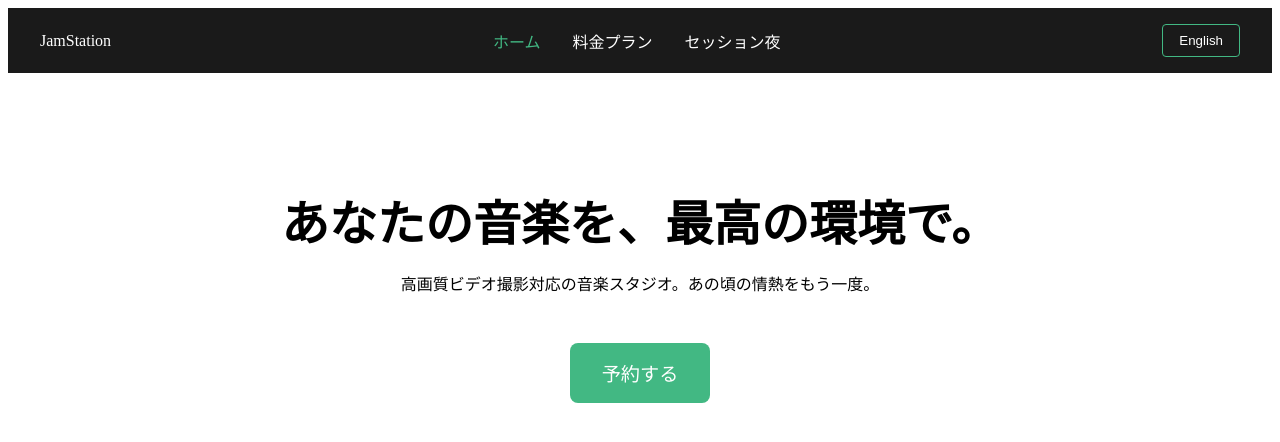
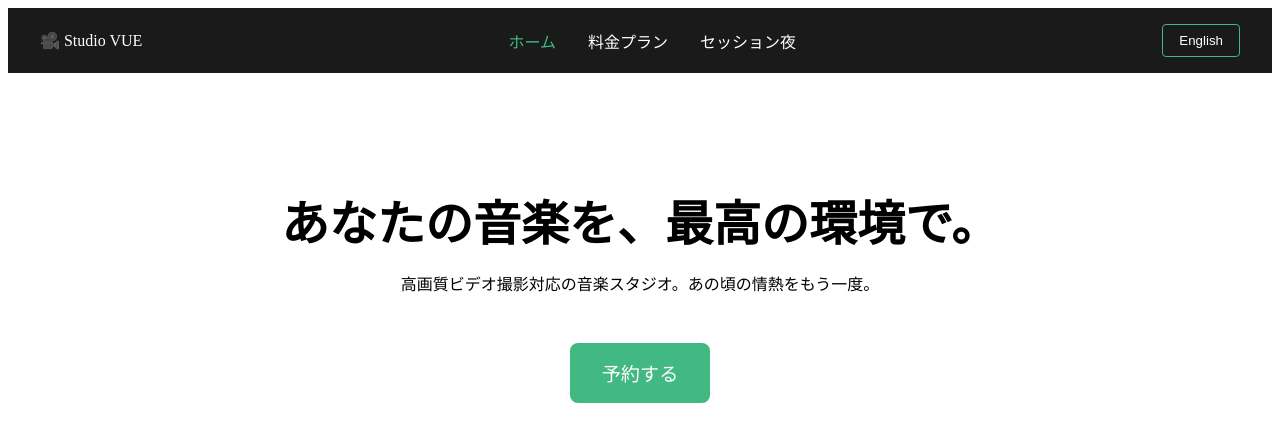
Before and after one commit to rfujiwar23/reserve_me, a Vue app: page / in a window 1280 px wide. Shown: the top 442 px of the page. Built offline with nearby package versions, Linux system fonts and the light colour scheme; the HTML template or start-up script is replaced by a standard one.

Commit message:
quick fix

```diff
--- a/src/App.vue
+++ b/src/App.vue
@@ -11,7 +11,7 @@
 
 <template>
   <header class="header">
-    <div class="logo">JamStation</div>
+    <div class="logo">🎥 Studio VUE</div>
     <nav>
       <RouterLink to="/">{{ $t('nav.home') }}</RouterLink>
       <RouterLink to="/plans">{{ $t('nav.plans') }}</RouterLink>
```
